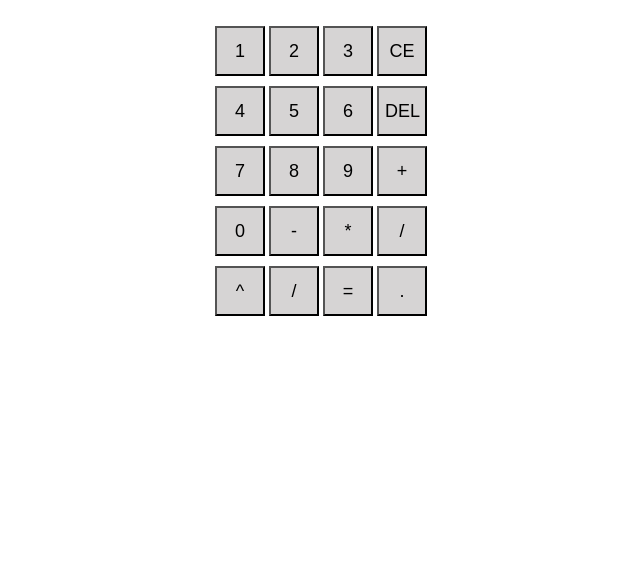
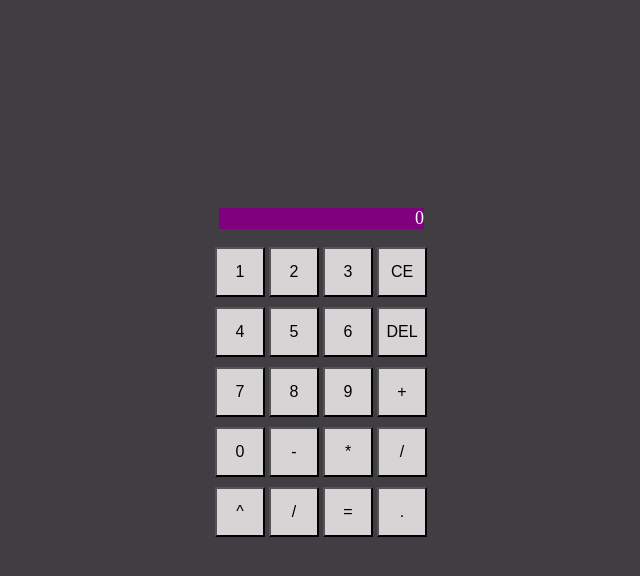
Before and after one commit to AACuellar00/Calculator, a plain HTML site: page index.html in a window 1280 px wide. Both pictures are taken after a click on the button "DEL". Shown: the whole page, without its empty margins (275-915 px from the left). Drawn offline with Linux system fonts and the light colour scheme.

Commit message:
Better gui

```diff
--- a/index.html
+++ b/index.html
@@ -39,15 +39,15 @@
     <div id="Body3" class="Body">
       <button class="zero" id="0" alt="0">0</button>
       <button class="minus" id="-" alt="-">-</button>
-      <button class="multiply" id="multiply" alt="multiply">*</button>
-      <button class="divide" id="divide" alt="divide">/</button>
+      <button class="multiply" id="*" alt="multiply">*</button>
+      <button class="divide" id="/" alt="divide">/</button>
     </div>
 
     <div id="Body4" class="Body">
       <button class="powerOf" id="^" alt="powerOf">^</button>
       <button class="modulus" id="%" alt="modulus">/</button>
       <button class="equals" id="equals" alt="equals">=</button>
-      <button class="decimal" id="decimal" alt="decimal">.</button>
+      <button class="decimal" id="." alt="decimal">.</button>
     </div>
 
 
--- a/javascript.js
+++ b/javascript.js
@@ -9,18 +9,25 @@ buttons.forEach((button) => {
 
     button.addEventListener('click', () => {
         if (button.id !="backspace" && button.id !="CE" && button.id !="equals" && button.id !="decimal"){
-            memory.textContent+=button.id;
+            if(memory.textContent=="0")
+                memory.textContent=button.id;
+            else
+                memory.textContent+=button.id;
         }
-        else if(button.id == "backspace")
+        else if(button.id == "backspace"){
             memory.textContent =memory.textContent.substring(0,memory.textContent.length-1);
+            if(memory.textContent.length==0)
+                memory.textContent="0";
+        }
         else if(button.id == "CE")
-            memory.textContent = "";
+            memory.textContent = "0";
         else if(button.id == "equals"){
 
         }
         else{
-            if(decPress)
+            if(decPress){
                 console.log("No good");
+            }
             else{
                 decPress=true;
                 memory.textContent+=button.id;
--- a/styles.css
+++ b/styles.css
@@ -1,18 +1,23 @@
-
+*{
+  background-color: rgb(64, 62, 66);
+}
 body{
   display:flex;
   justify-content: center;
   align-items: center;
   flex-direction: column;
+  word-wrap: break-word;
 }
 
 .Memory{
-  background-color: black;
+  background-color: purple;
   width: 205px;
   margin-right: 87px;
   font-size: large;
   font-style: bold;
   color:white;
+  text-align: right;
+  margin-top: 200px;
 }
 
 .Body{
@@ -24,6 +29,6 @@ button{
   background-color: rgb(214, 212, 212);
   height: 50px;
   width: 50px;
-  font-size: large;
+  font-size: 16px;
   font-style: bold;
 }
```
